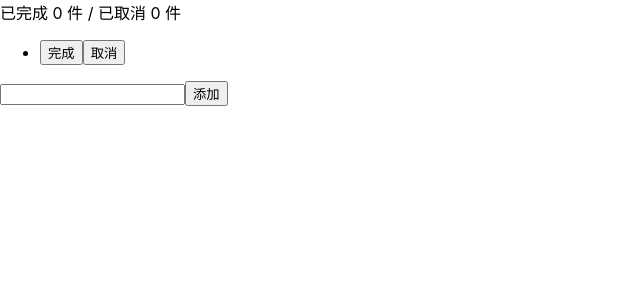
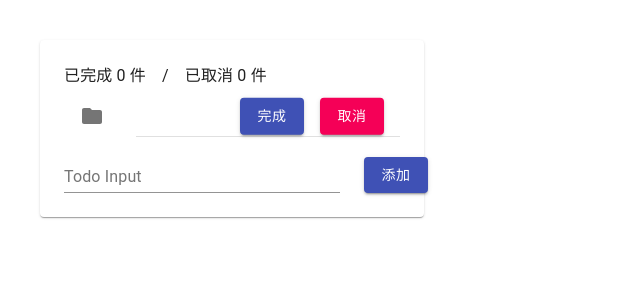
Before and after one commit to ishiahirake/demo, a React (Create React App) app in the folder todo-app/: page / in a window 1280 px wide. Both pictures are taken after a click on the button "添加". Shown: the top 300 px of the page, without its empty margins (0-640 px from the left). Built offline with nearby package versions, Linux system fonts and the light colour scheme.

Commit message:
Add material ui version.

```diff
--- a/todo-app/src/App.js
+++ b/todo-app/src/App.js
@@ -1,16 +1,55 @@
 import React from 'react';
-import logo from './logo.svg';
+// import logo from './logo.svg';
 // import './App.css';
+
+import {
+  Button,
+  Divider,
+  Grid,
+  Paper,
+  Typography,
+  makeStyles,
+  TextField,
+  List,
+  ListItem,
+  ListItemIcon,
+  ListItemText,
+  ListItemSecondaryAction
+} from '@material-ui/core'
+
+import FolderIcon from '@material-ui/icons/Folder'
+
+const useStyles = makeStyles(theme => ({
+  root: {
+    padding: theme.spacing(5),
+    width: '30%'
+  },
+  paper: {
+    padding: theme.spacing(3)
+  },
+  summary: {
+    display: 'flex',
+    flexDirection: 'row'
+  },
+  todoAction: {
+  }
+}))
 
 function Todo() {
   const [todos, setTodos] = React.useState([])
+  const [todo, setTodo] = React.useState('')
   const [finishedCount, setFinishedCount] = React.useState(0)
   const [cancelledCount, setCancelledCount] = React.useState(0)
 
+  const classes = useStyles()
+
   function handleAddTodo(event) {
-    const todoInput = document.getElementById('todo-input')
-    setTodos([...todos, todoInput.value])
-    todoInput.value = ''
+    setTodos([...todos, todo])
+    setTodo('')
+  }
+
+  function handleTodoValueChange(event) {
+    setTodo(event.target.value)
   }
 
   function handleFinishTodo(todo, index) {
@@ -26,31 +65,62 @@ function Todo() {
   }
 
   return (
-    <div>
-      <div>
-        <span>已完成 {finishedCount} 件</span>
-        <span> / </span>
-        <span>已取消 {cancelledCount} 件</span>
-      </div>
-      <ul>
-        {todos.map((todo, index) => {
-          return (
-            <li key={index}>
-              <span>{todo}</span>
-              <span>
-                <button onClick={() => handleFinishTodo(todo, index)}>完成</button>
-                <button onClick={() => handleCancelTodo(todo, index)}>取消</button>
-              </span>
-            </li>
-          )
-        })}
-      </ul>
-      <div>
-        <label>
-          <input id="todo-input" name="todo-input" />
-        </label>
-        <button onClick={handleAddTodo}>添加</button>
-      </div>
+    <div className={classes.root}>
+      <Paper className={classes.paper}>
+        <div className={classes.summary}>
+          <Typography variant="body1">已完成 {finishedCount} 件</Typography>
+          <Typography style={{ padding: '0 16px' }}> / </Typography>
+          <Typography>已取消 {cancelledCount} 件</Typography>
+        </div>
+        <List>
+          {todos.map((todo, index) => {
+            return (
+              <div key={index}>
+                <ListItem>
+                  <ListItemIcon>
+                    <FolderIcon />
+                  </ListItemIcon>
+                  <ListItemText primary={todo}
+                  />
+                  <ListItemSecondaryAction>
+                    <Grid className={classes.todoAction} container spacing={2}>
+                      <Grid item>
+                      <Button variant="contained"
+                              color="primary"
+                              onClick={() => handleFinishTodo(todo, index)}>
+                                完成
+                      </Button>
+                      </Grid>
+                      <Grid item>
+                      <Button variant="contained"
+                              color="secondary"
+                              onClick={() => handleCancelTodo(todo, index)}>
+                                取消
+                      </Button>
+                      </Grid>
+                    </Grid>
+                  </ListItemSecondaryAction>
+                </ListItem>
+                <Divider variant="inset" component="li" />
+              </div>
+            )
+          })}
+        </List>
+        <Grid container spacing={3} alignItems="flex-end">
+          <Grid item md>
+            <TextField id="todo-input"
+              // variant="outlined"
+              label="Todo Input"
+              value={todo}
+              onChange={handleTodoValueChange}
+              fullWidth
+            />
+          </Grid>
+          <Grid item md={2}>
+            <Button variant="contained" color="primary" onClick={handleAddTodo}>添加</Button>
+          </Grid>
+        </Grid>
+      </Paper>
     </div>
   )
 }
```
